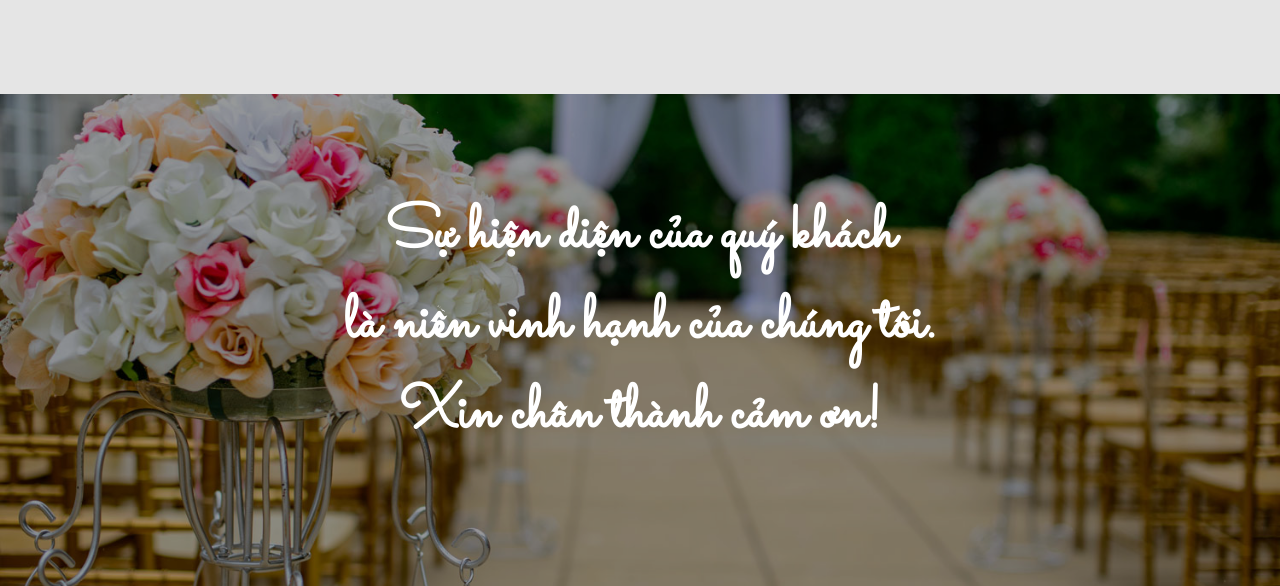
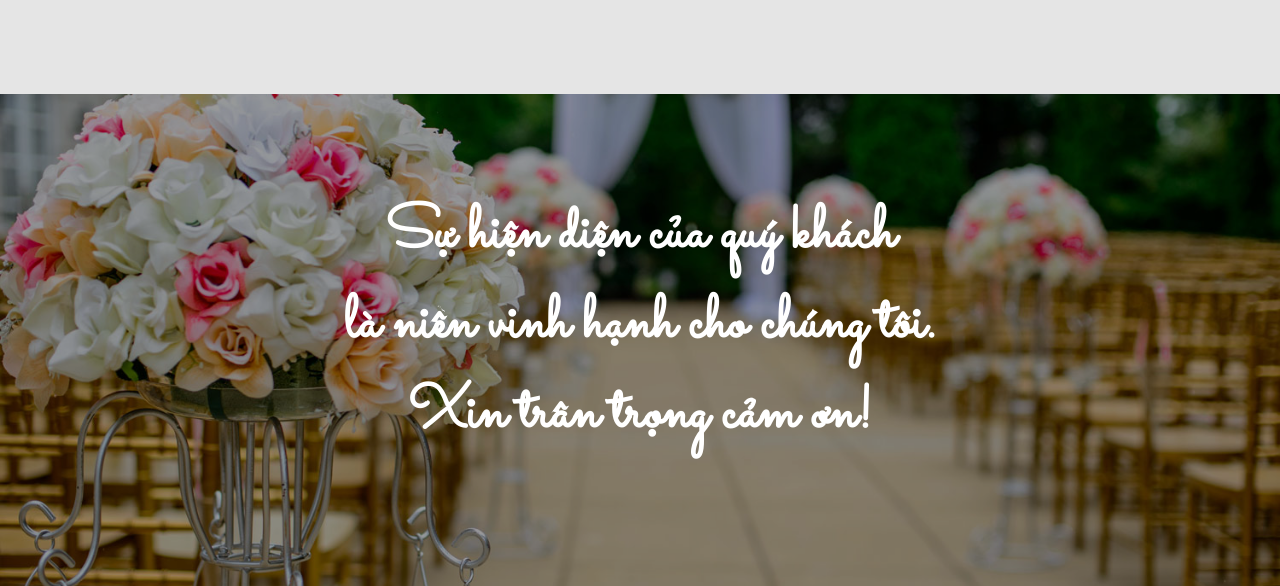
Before and after one commit to danghuongwedding/danghuongwedding.github.io, a plain HTML site: page index.html in a window 1280 px wide. Shown: the part 4169-4755 px from the top of the page. Drawn offline with nearby package versions, Linux system fonts and the light colour scheme.

Commit message:
add content

```diff
--- a/index.html
+++ b/index.html
@@ -303,8 +303,8 @@
 				<div class="row animate-box">
 					<div class="col-md-8 col-md-offset-2 text-center fh5co-heading">
 						<h2>Sự hiện diện của quý khách</h2>
-						<h2>là niền vinh hạnh của chúng tôi.</h2>
-						<h2>Xin chân thành cảm ơn!</h2>
+						<h2>là niền vinh hạnh cho chúng tôi.</h2>
+						<h2>Xin trân trọng cảm ơn!</h2>
 					</div>
 				</div>
 			</div>
```
